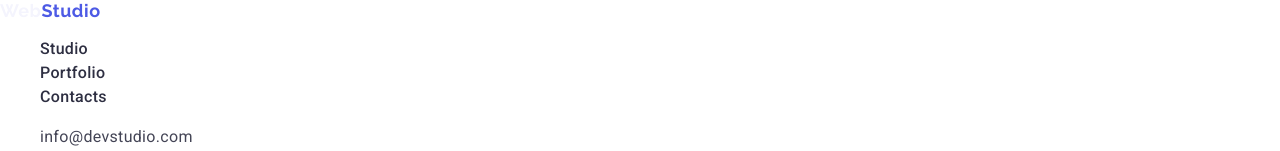
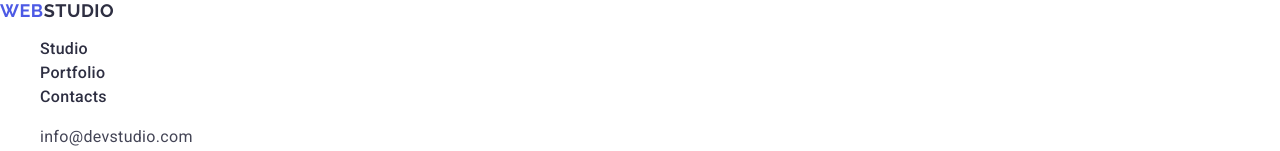
Before and after one commit to angelina150/goit-markup-hw-02, a plain HTML site: page index.html in a window 1280 px wide. Shown: the top 151 px of the page. Drawn offline with nearby package versions, Linux system fonts and the light colour scheme.

Commit message:
add all files

```diff
--- a/css/styles.css
+++ b/css/styles.css
@@ -15,18 +15,16 @@ button {
 
 /* Header */
 .logo {
-color: #2e2f42;
-font-weight: 700;
-font-size: 18px;
-line-height: 1.17;
-font-family: "Raleway", sans-serif;
-letter-spacing: 0.03em;
-text-transform: uppercase;
-text-transform: uppercase;
-
+    font-family: "Raleway", sans-serif;
+    font-weight: 700;
+        font-size: 18px;
+        line-height: 1.16667;
+        letter-spacing: 0.03em;
+        text-transform: uppercase;
+        color: #4d5ae5;
 }
 .logo-part {
-color:  #4d5ae5;
+    color: #2e2f42;
 }
 .navigation-item {
 font-weight: 500;
@@ -153,11 +151,11 @@ font-weight: 500;
         font-size: 18px;
         line-height: 1.17;
         letter-spacing: 0.03em;
-        color: #f4f4fd;
+        color: #4d5ae5;
         font-family: "Raleway", sans-serif;
 }
 .logo-footer-part {
-        color: #4d5ae5;
+    color: #f4f4fd;
 }
 .footer-desc {
         font-size: 16px;
--- a/index.html
+++ b/index.html
@@ -20,8 +20,8 @@
     <!--======== Header====== -->
     <header class="page-header">
       <nav class="page-navigation">
-        <a class="logo-footer" href="./index.html"
-          >Web<span class="logo-footer-part">Studio</span></a
+        <a class="logo" href="./index.html"
+          >Web<span class="logo-part">Studio</span></a
         >
         <ul class="navigation-list">
           <li class="navigation-item"><a href="./index.html">Studio</a></li>
```
